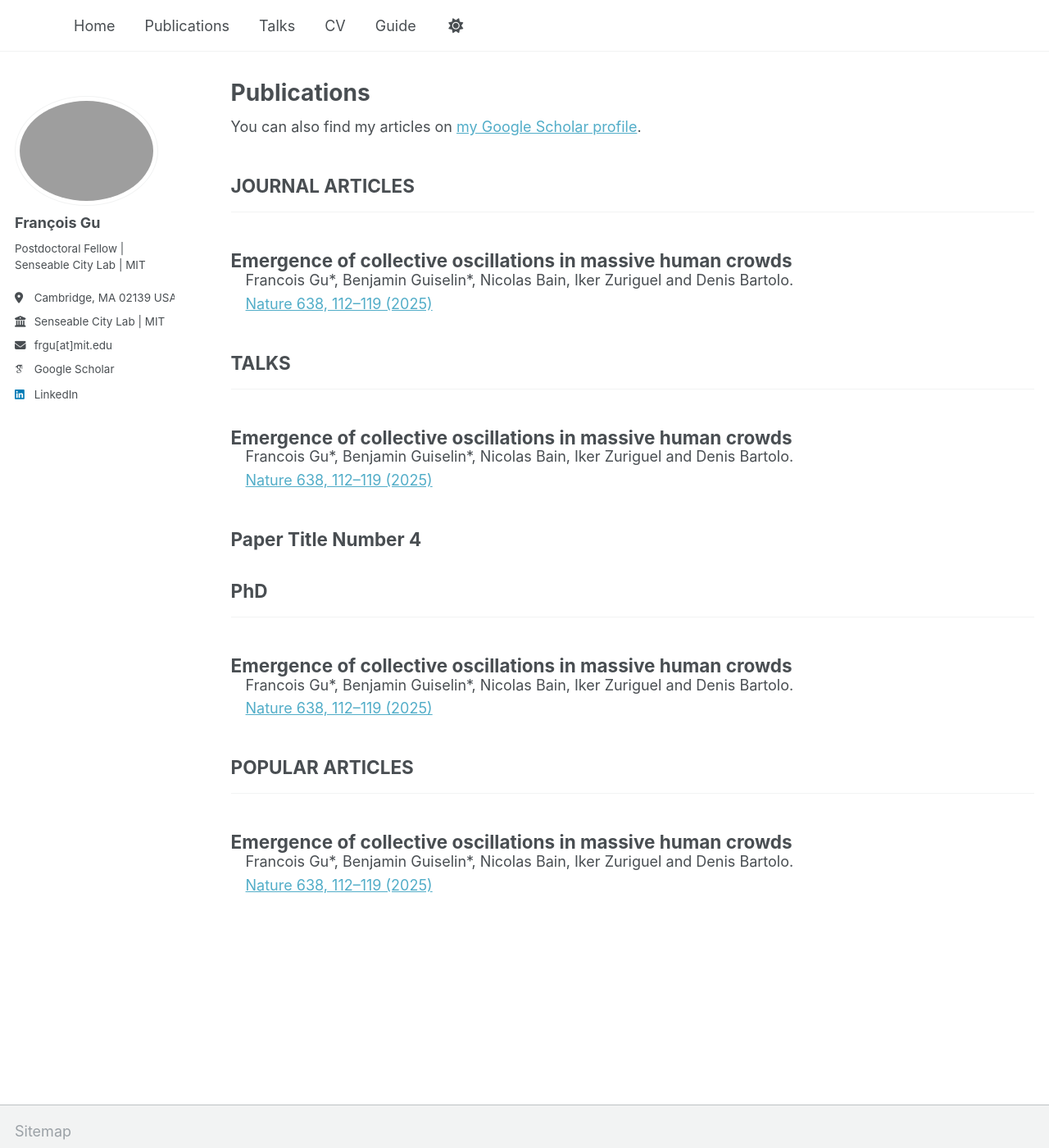
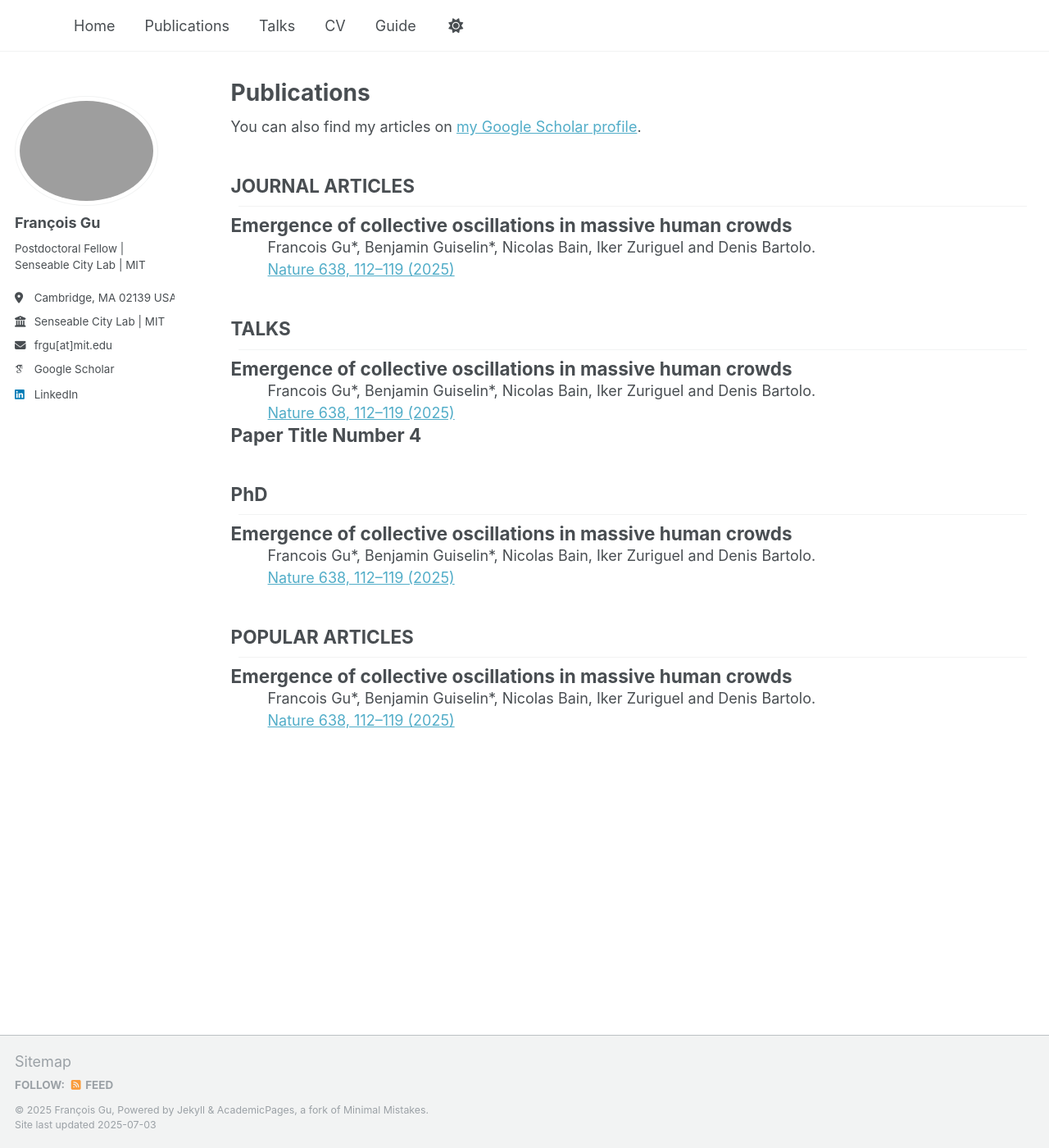
Before and after one commit to francois-gu/francois-gu.github.io, a Jekyll site: the page built from _pages/publications.html, in a window 1280 px wide and 1400 px high. Shown: the whole window at 82% size. Built offline with Jekyll 4.4.1, drawn with Linux system fonts in a browser that asks for light colours; some web fonts are replaced.

Commit message:
Overriding hr command in archive environment.

```diff
--- a/_sass/layout/_archive.scss
+++ b/_sass/layout/_archive.scss
@@ -12,6 +12,10 @@
   @include breakpoint($large) {
     @include span(10 of 12 last);
     @include prefix(0.5 of 12);
+  }
+
+  hr {
+    margin: 0.5em;
   }
 
   a {
@@ -40,7 +44,8 @@
 }
 
 .archive__item-title {
-  margin-bottom: 0.25em;
+  margin-bottom: 0em; /* RIGHT BELOW PUBLICATION TITLE */
+  margin-top: 0em;
   font-family: $sans-serif-narrow;
 
   a + a {
@@ -85,12 +90,12 @@
 }
 
 .pub-meta {
-  margin-top: -0.5rem; /* Reduces space between title and metadata */
-  padding-left: 1rem;  /* Indent metadata under the title */
+  margin-top: 0rem; /* Reduces space between title and metadata */
+  padding-left: 2.5rem;  /* Indent metadata under the title */
 }
 
 .pub-line {
-  margin: 0.1rem 0; /* Tighten spacing between lines */
+  margin: 0rem 0; /* Tighten spacing between lines */
 }
 
 
```
